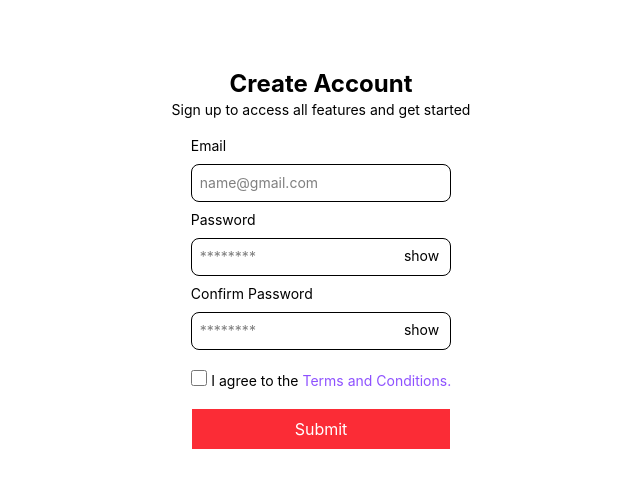
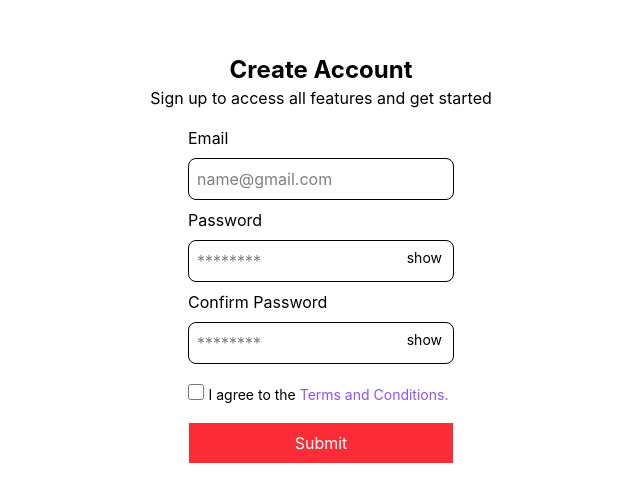
Before and after one commit to STEPHEN-EMMAHI/validatify, a website built with Vite: page index.html in a window 1280 px wide. Shown: the part 133-634 px from the top of the page, without its empty margins (319-959 px from the left). Built offline with nearby package versions, Linux system fonts and the light colour scheme.

Commit message:
validate confirm password rules in the password field and fix typography again

```diff
--- a/index.html
+++ b/index.html
@@ -13,19 +13,19 @@
     <title>Validatify</title>
   </head>
 
-  <body class="text-base">
+  <body>
     <div class="h-screen flex flex-col justify-center md:items-center">
       <!-- HEADER -->
       <header class="w-full text-center">
         <h1 class="text-2xl font-bold">Create Account</h1>
-        <p class="text-sm">Sign up to access all features and get started</p>
+        <p>Sign up to access all features and get started</p>
       </header>
 
       <!-- MAIN -->
-      <main class="mx-3 mt-4 ">
+      <main class="mt-4">
         <form action="https://stephen-emmahi-nartey/bin" method="post">
           <!-- email -->
-          <div class="email-group text-sm mb-2">
+          <div class="email-group mb-2">
             <label for="email" class="mb-2 block">Email</label>
             <input
              class="border rounded-lg outline-none block p-2 w-full"
@@ -36,7 +36,7 @@
             >
           </div>
           <!-- password -->
-          <div class="password-group text-sm mb-2">
+          <div class="password-group mb-2">
             <label for="password" class="mb-2 block">Password</label>
             <div class="relative">
               <input
--- a/src/controller/main.js
+++ b/src/controller/main.js
@@ -16,6 +16,7 @@ showHidePassword.addEventListener("click", showOrHidePassword);
 
 password.addEventListener("input", () => {
   validatePasswordRules();
+  validateConfirmPassword();
   submitBtn();
 });
 
--- a/src/model/validate-password.js
+++ b/src/model/validate-password.js
@@ -82,7 +82,7 @@ export function validatePasswordRules() {
 }
 
 /* Validate Confirm Password */
-export function validateConfirmPassword () {
+export function validateConfirmPassword() {
     // check if password and confirm password are the same
     const password = document.getElementById("password");
     const confirmPassword = document.getElementById("confirmPassword");
@@ -90,11 +90,14 @@ export function validateConfirmPassword () {
 
     if (confirmPassword.value !== "" && password.value !== confirmPassword.value) {
         confirmPasswordWarning.classList.remove("hidden");
+        confirmPassword.classList.add("border-red-500");
     } else {
         confirmPasswordWarning.classList.add("hidden");
+        confirmPassword.classList.remove("border-red-500");
     }
 }
 
+/* Show Or Hide Confirm Password */
 export function showOrHideConfirmPassword() {
     const confirmPassword = document.getElementById("confirmPassword");
     const showOrHideConfirmPasswordButton = document.getElementById("showOrHideConfirmPasswordBtn");
```
